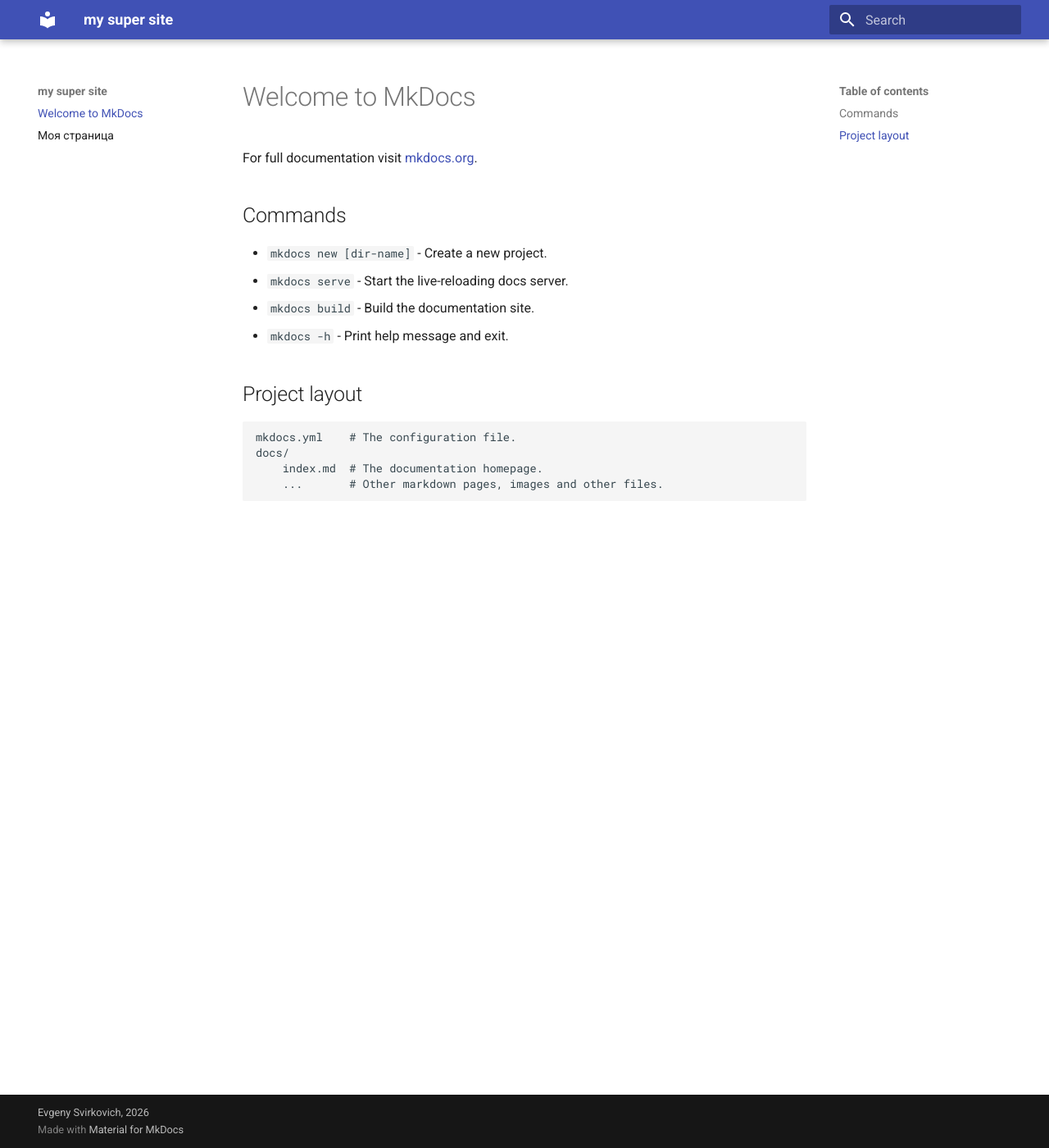
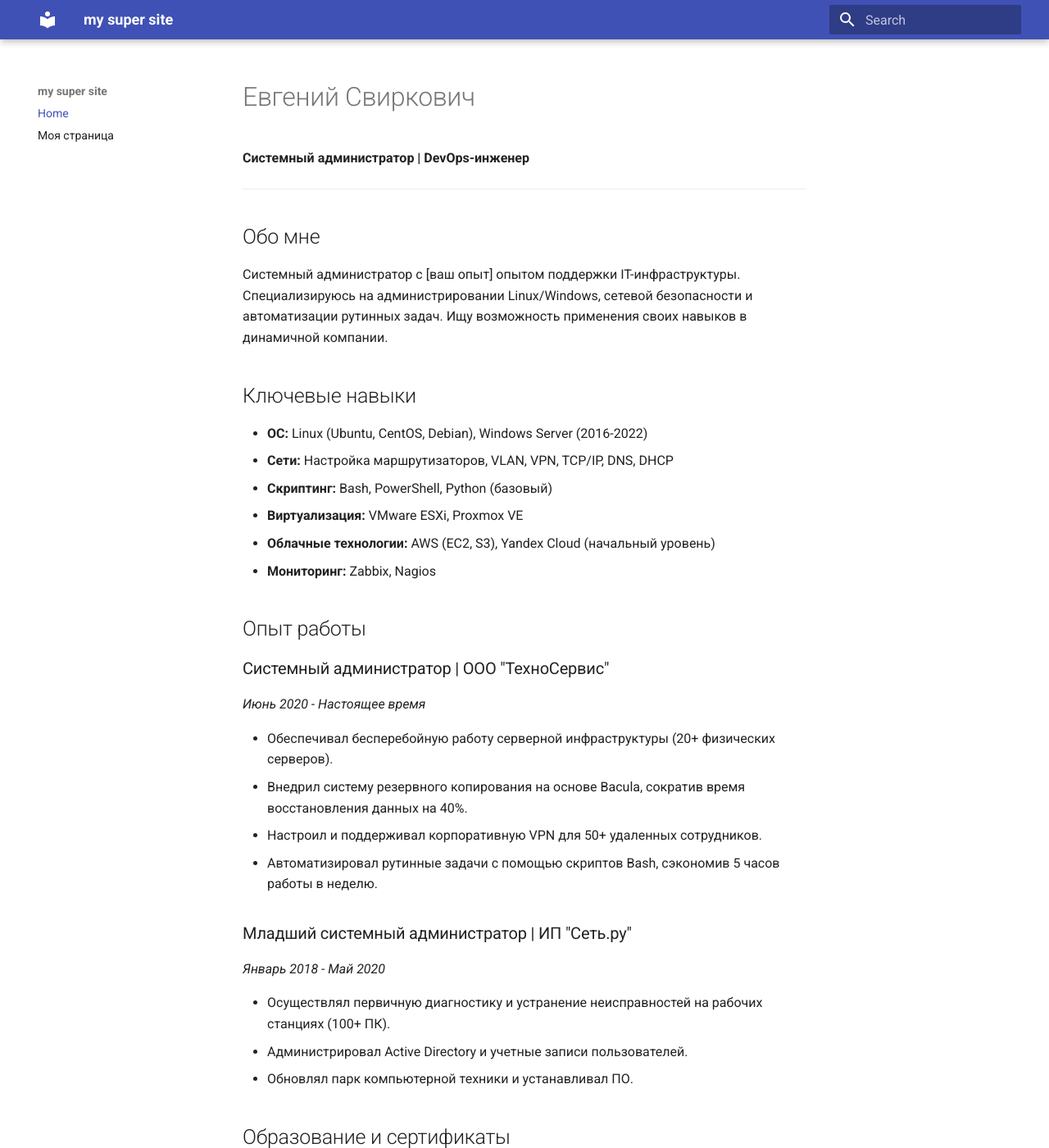
Before and after one commit to evgenysvirkovich/my-site, an MkDocs documentation site: the page built from docs/index.md, in a window 1280 px wide and 1400 px high. Shown: the whole window at 82% size. Built offline with MkDocs 1.6.1 and Material for MkDocs 9.7.7, drawn with Linux system fonts in a browser that asks for light colours; some of the changed text lies outside the part shown.

Commit message:
change html

```diff
--- a/docs/index.md
+++ b/docs/index.md
@@ -1,17 +1,50 @@
-# Welcome to MkDocs
+<!-- Вместо текущего содержания вставьте это -->
+<h1>Евгений Свиркович</h1>
+<p><strong>Системный администратор | DevOps-инженер</strong></p>
+<hr>
 
-For full documentation visit [mkdocs.org](https://www.mkdocs.org).
+<h2>Обо мне</h2>
+<p>Системный администратор с [ваш опыт] опытом поддержки IT-инфраструктуры. Специализируюсь на администрировании Linux/Windows, сетевой безопасности и автоматизации рутинных задач. Ищу возможность применения своих навыков в динамичной компании.</p>
 
-## Commands
+<h2>Ключевые навыки</h2>
+<ul>
+    <li><strong>ОС:</strong> Linux (Ubuntu, CentOS, Debian), Windows Server (2016-2022)</li>
+    <li><strong>Сети:</strong> Настройка маршрутизаторов, VLAN, VPN, TCP/IP, DNS, DHCP</li>
+    <li><strong>Скриптинг:</strong> Bash, PowerShell, Python (базовый)</li>
+    <li><strong>Виртуализация:</strong> VMware ESXi, Proxmox VE</li>
+    <li><strong>Облачные технологии:</strong> AWS (EC2, S3), Yandex Cloud (начальный уровень)</li>
+    <li><strong>Мониторинг:</strong> Zabbix, Nagios</li>
+</ul>
 
-* `mkdocs new [dir-name]` - Create a new project.
-* `mkdocs serve` - Start the live-reloading docs server.
-* `mkdocs build` - Build the documentation site.
-* `mkdocs -h` - Print help message and exit.
+<h2>Опыт работы</h2>
+<h3>Системный администратор | ООО "ТехноСервис"</h3>
+<p><em>Июнь 2020 - Настоящее время</em></p>
+<ul>
+    <li>Обеспечивал бесперебойную работу серверной инфраструктуры (20+ физических серверов).</li>
+    <li>Внедрил систему резервного копирования на основе Bacula, сократив время восстановления данных на 40%.</li>
+    <li>Настроил и поддерживал корпоративную VPN для 50+ удаленных сотрудников.</li>
+    <li>Автоматизировал рутинные задачи с помощью скриптов Bash, сэкономив 5 часов работы в неделю.</li>
+</ul>
 
-## Project layout
+<h3>Младший системный администратор | ИП "Сеть.ру"</h3>
+<p><em>Январь 2018 - Май 2020</em></p>
+<ul>
+    <li>Осуществлял первичную диагностику и устранение неисправностей на рабочих станциях (100+ ПК).</li>
+    <li>Администрировал Active Directory и учетные записи пользователей.</li>
+    <li>Обновлял парк компьютерной техники и устанавливал ПО.</li>
+</ul>
 
-    mkdocs.yml    # The configuration file.
-    docs/
-        index.md  # The documentation homepage.
-        ...       # Other markdown pages, images and other files.
+<h2>Образование и сертификаты</h2>
+<ul>
+    <li><strong>Высшее образование:</strong> [Название университета], специальность "Информационные системы и технологии"</li>
+    <li><strong>Сертификаты:</strong> Cisco CCNA (в процессе), Linux Professional Institute (LPIC-1)</li>
+</ul>
+
+<h2>Портфолио проектов</h2>
+<ul>
+    <li><strong>Этот сайт:</strong> Сверстал личную страницу-резюме на чистом HTML/CSS и разместил на GitHub Pages.</li>
+    <li><strong>Домашняя лаборатория:</strong> Развернул Proxmox с виртуальными машинами для тестирования Docker и Kubernetes.</li>
+</ul>
+
+<h2>Контакты</h2>
+<p>Email: evgeny.svir@example.com | Telegram: @evgeny_sys | GitHub: evgenysvirkovich</p>
```
